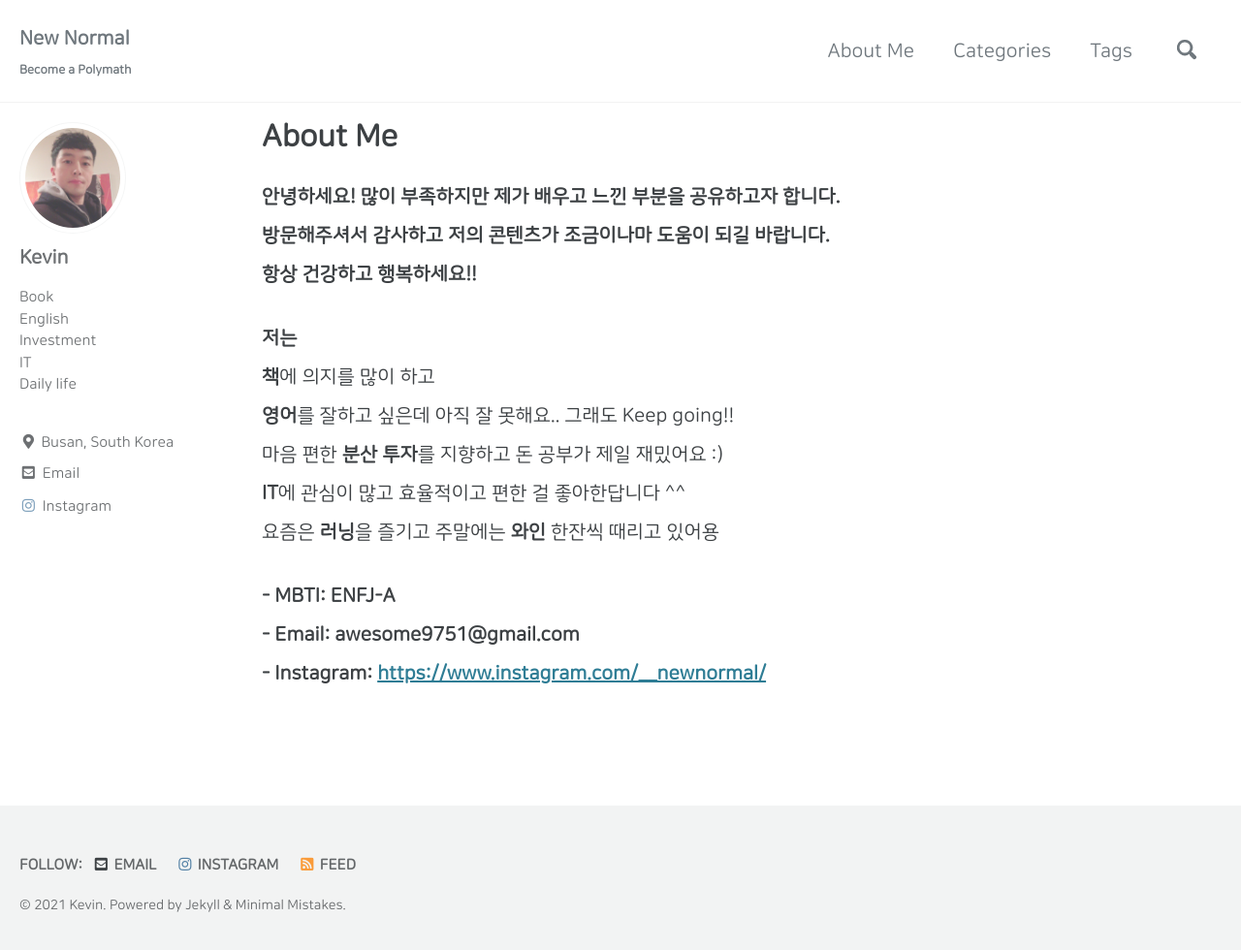
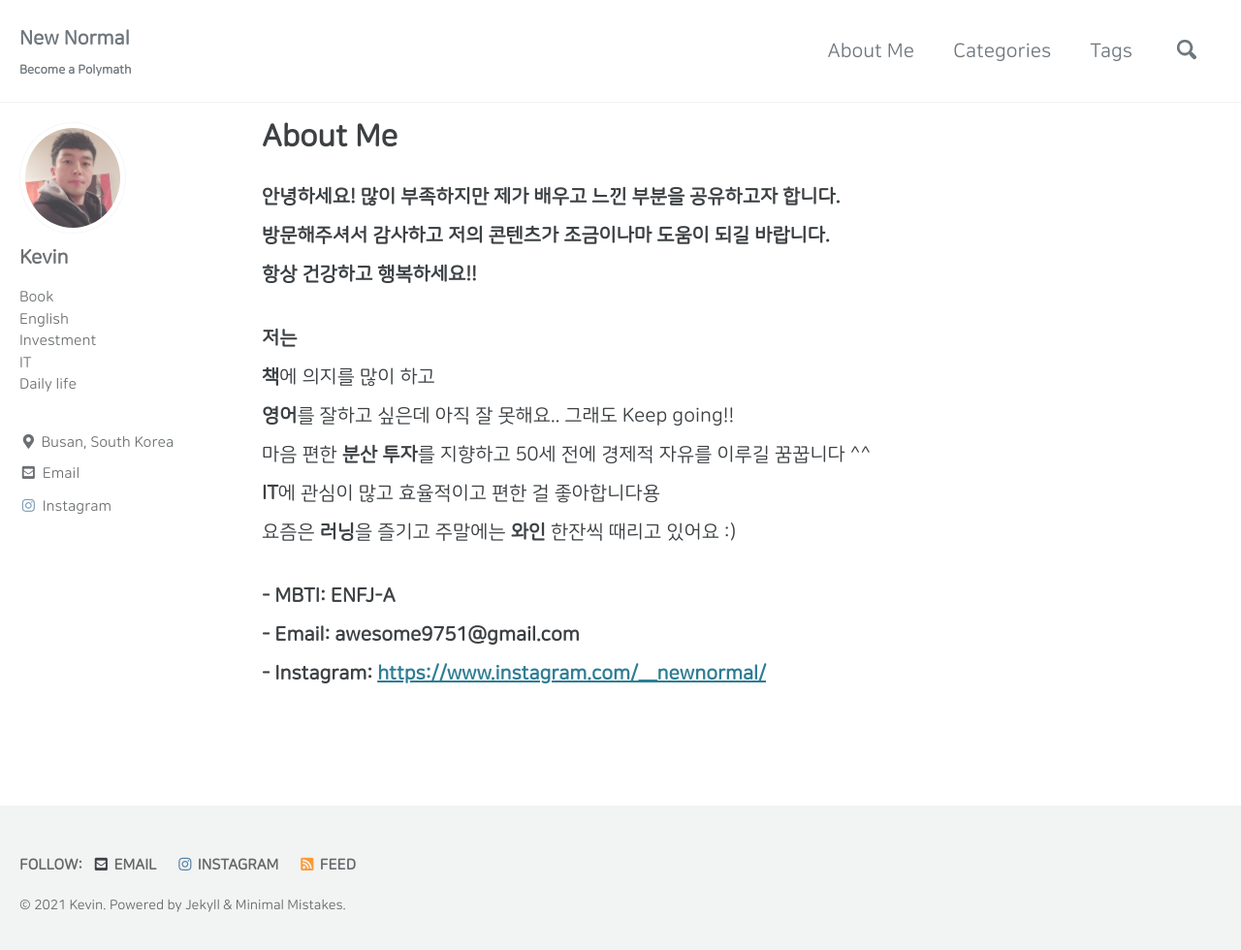
Before and after one commit to letsgokevin/readyfornewnormal.github.io, a Jekyll site: the page built from _pages/about.md, in a window 1280 px wide and 988 px high. Shown: the top 980 px of the window at 97% size. Built offline with Jekyll 4.4.1, drawn with Linux system fonts in a browser that asks for light colours; cached includes are drawn as plain includes.

Commit message:
Update about.md

```diff
--- a/_pages/about.md
+++ b/_pages/about.md
@@ -11,9 +11,9 @@ author_profile: true
 **저는**<br/>
 **책**에 의지를 많이 하고<br/>
 **영어**를 잘하고 싶은데 아직 잘 못해요.. 그래도 Keep going!!<br/>
-마음 편한 **분산 투자**를 지향하고 돈 공부가 제일 재밌어요 :)<br/>
-**IT**에 관심이 많고 효율적이고 편한 걸 좋아한답니다 ^^<br/>
-요즘은 **러닝**을 즐기고 주말에는 **와인** 한잔씩 때리고 있어용<br/>
+마음 편한 **분산 투자**를 지향하고 50세 전에 경제적 자유를 이루길 꿈꿉니다 ^^<br/>
+**IT**에 관심이 많고 효율적이고 편한 걸 좋아합니다용 <br/>
+요즘은 **러닝**을 즐기고 주말에는 **와인** 한잔씩 때리고 있어요 :)<br/>
 
 **- MBTI: ENFJ-A**<br/>
 **- Email: awesome9751@gmail.com**<br/>
```
